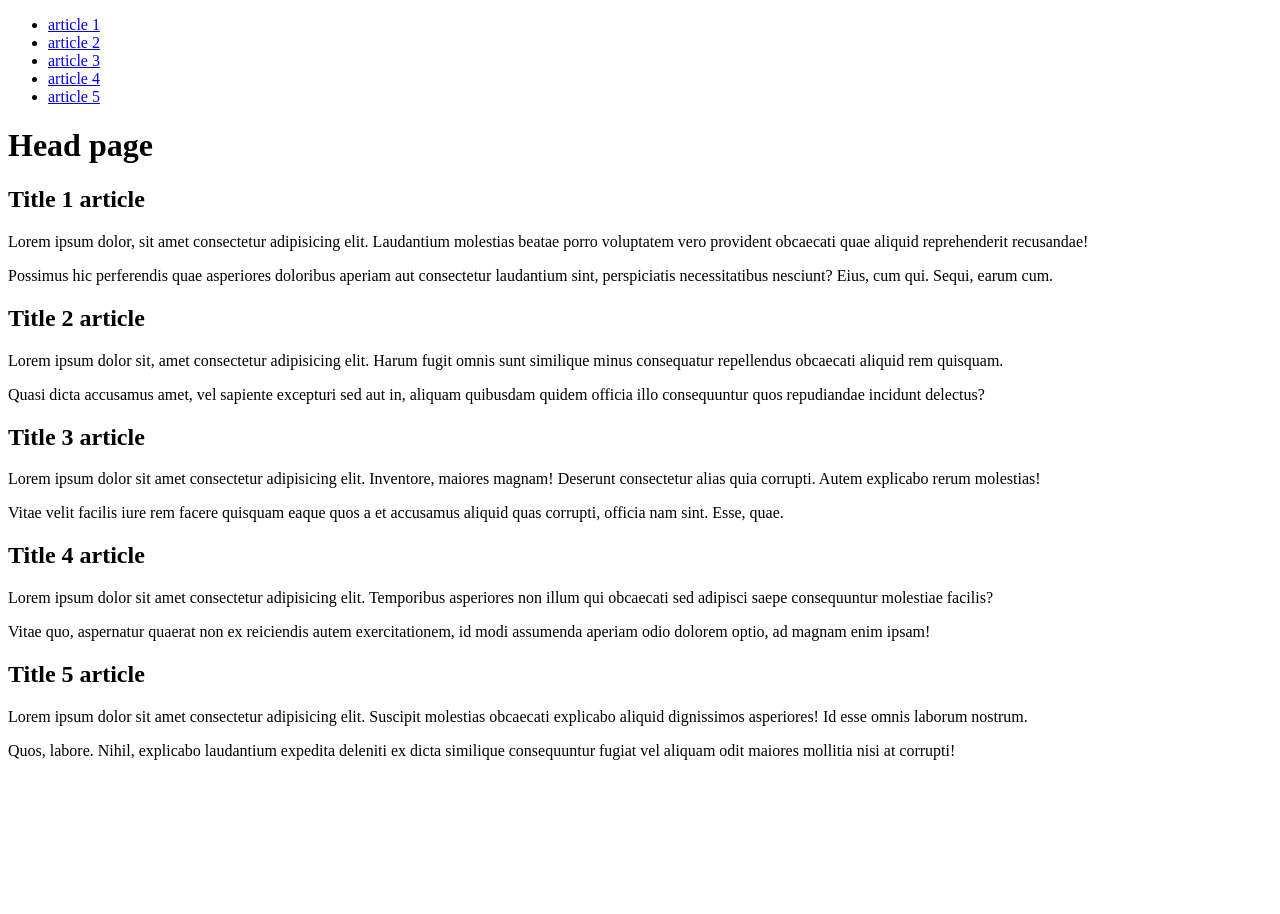
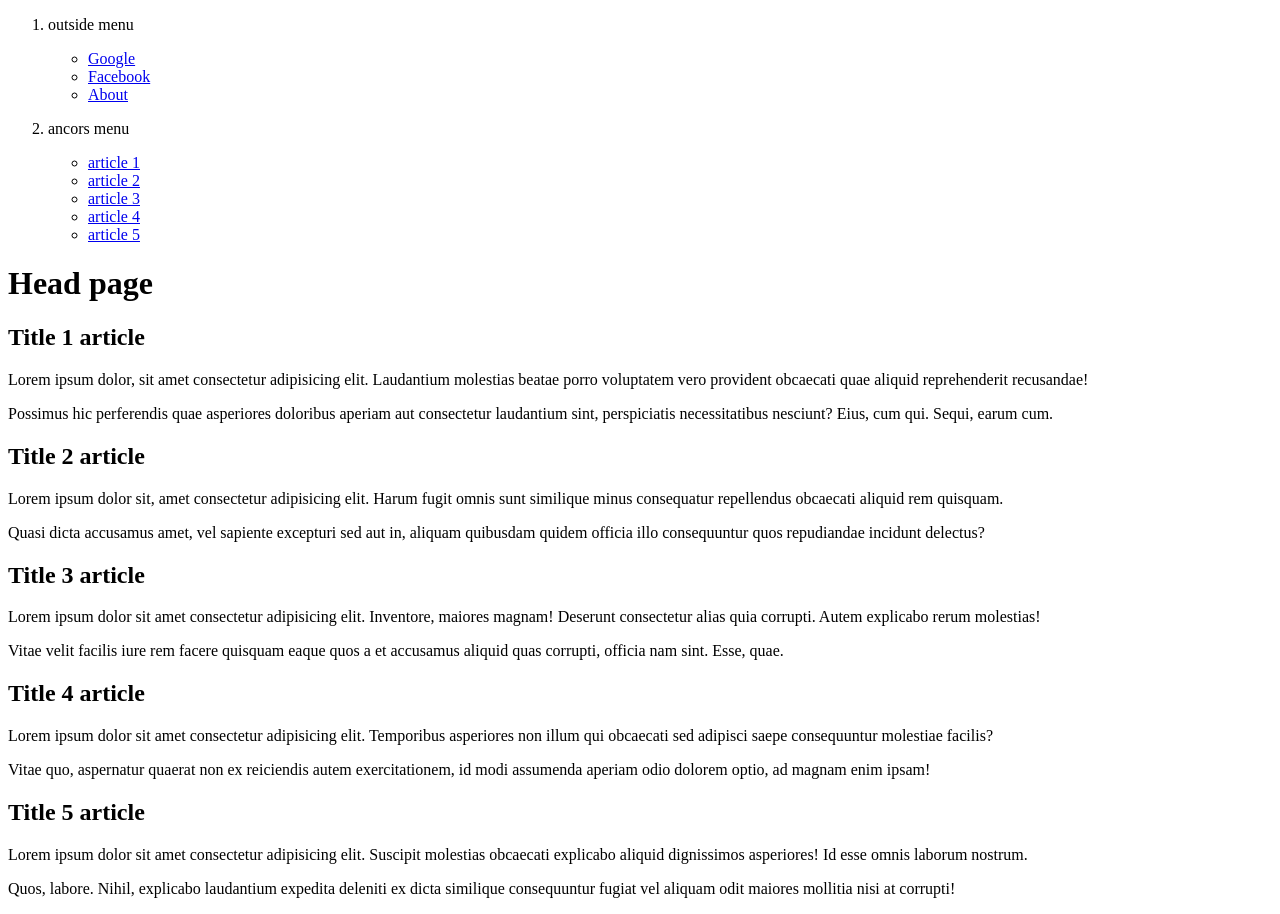
Before and after one commit to monctpik/LessonHTML-02-05, a plain HTML site: page index.html in a window 1280 px wide. Before the commit the page ends 800 px from the top, so only its background shows below. Drawn offline with Linux system fonts and the light colour scheme.

Commit message:
add abot.html

```diff
--- a/index.html
+++ b/index.html
@@ -5,7 +5,20 @@
     <title>Lesson HTML</title>
 </head>
 <body>
+    <!-- nav>ul>li*5>a[href="#article$"]>{article $} -->
+    <!-- nav>ol>(li>p{outside menu}+ul>li*3>a[target="_blank" href="https://"]{link})+(li>p{ancors menu}+ul>li*5>a[href="#article$"]>{article $}) -->
     <nav>
+        <ol>
+            <li>
+                <p>outside menu</p>
+                <ul>
+                    <li><a href="https://google.com" target="_blank">Google</a></li>
+                    <li><a href="https://fb.com" target="_blank">Facebook</a></li>
+                    <li><a href="https://about.html" target="_blank">About</a></li>
+                </ul>
+            </li>
+            <li>
+                <p>ancors menu</p>
                 <ul>
                     <li><a href="#article1">article 1</a></li>
                     <li><a href="#article2">article 2</a></li>
@@ -13,8 +26,9 @@
                     <li><a href="#article4">article 4</a></li>
                     <li><a href="#article5">article 5</a></li>
                 </ul>
+            </li>
+        </ol>
     </nav>
-   <!-- nav>ul>li*5>a[href="#article$"]>{article $} -->
    <h1>Head page</h1>
    <article id="article1">
        <h2>Title 1 article</h2>
```
Also changed, not shown: about.html/about.html (added, +12 -0 lines). Lines whose indentation alone changed are shown as unchanged.
